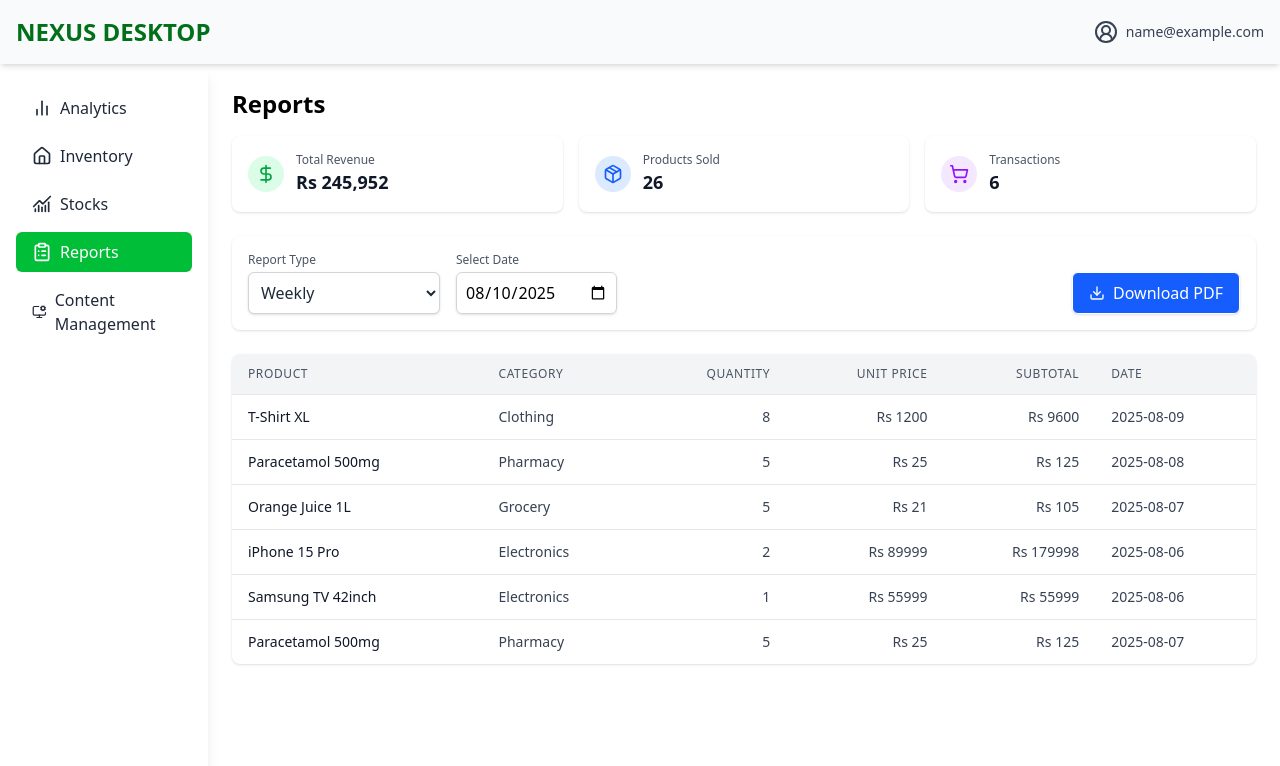
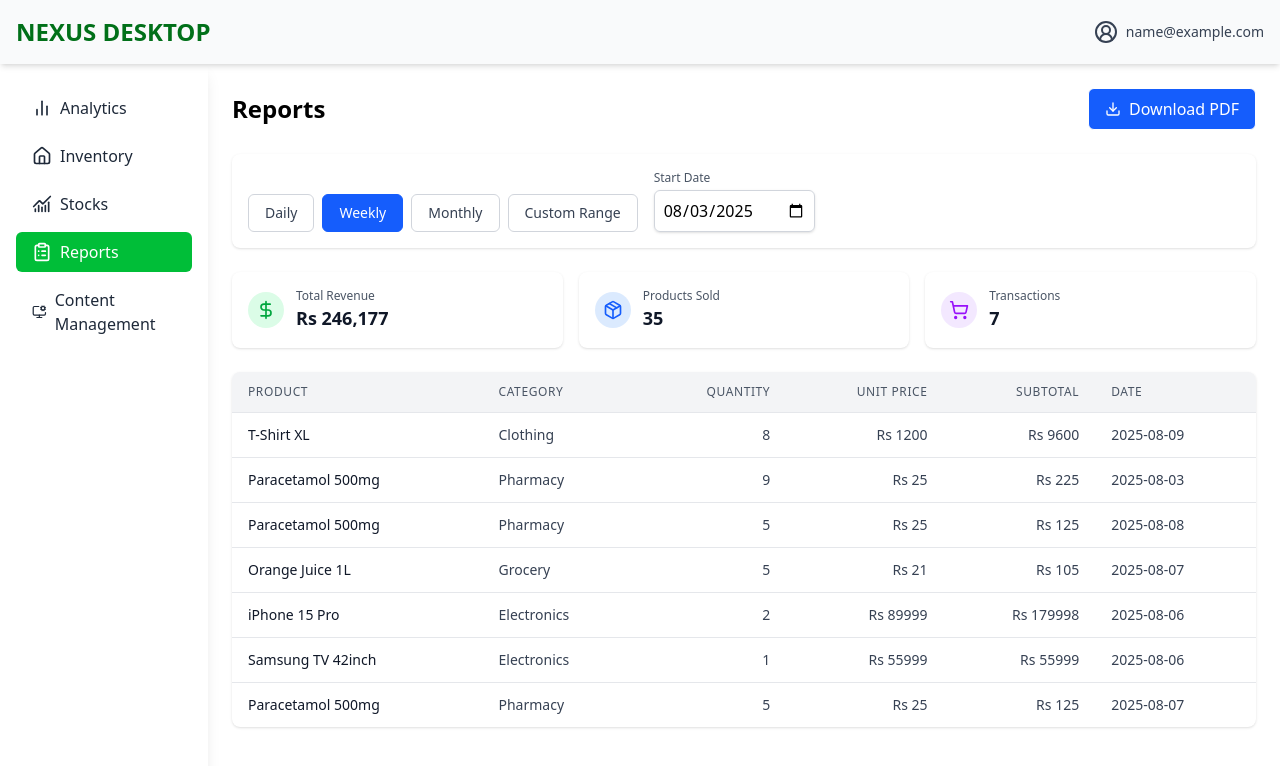
Before and after one commit to Muhammad-Junaid23/User-Admin-Cursor-AI, a Next.js app: page /admin/reports in a window 1280 px wide. Shown: the top 766 px of the page. Built offline with nearby package versions, Linux system fonts and the light colour scheme; sample sign-in values are in the browser's storage.

Commit message:
fix reports filter buttons

```diff
--- a/src/app/admin/reports/page.tsx
+++ b/src/app/admin/reports/page.tsx
@@ -1,9 +1,9 @@
 'use client';
 
-import { useState, useMemo } from 'react';
+import { useState, useMemo, useEffect } from 'react';
 import jsPDF from 'jspdf';
 import autoTable from 'jspdf-autotable';
-import { format, subDays, isWithinInterval } from 'date-fns';
+import { format, addDays, subDays, isWithinInterval } from 'date-fns';
 import { Download, DollarSign, Package, ShoppingCart } from 'lucide-react';
 
 // Dummy products
@@ -19,14 +19,13 @@ const PRODUCTS = [
 ];
 
 // Generate dummy sales
-const generateSales = (count = 100) => {
+const generateSales = (count = 120) => {
   const sales = [];
   for (let i = 0; i < count; i++) {
     const product = PRODUCTS[Math.floor(Math.random() * PRODUCTS.length)];
     const quantity = Math.floor(Math.random() * 10) + 1;
     const daysAgo = Math.floor(Math.random() * 60);
     const date = subDays(new Date(), daysAgo);
-
     sales.push({
       id: i + 1,
       productName: product.name,
@@ -40,29 +39,39 @@ const generateSales = (count = 100) => {
   return sales;
 };
 
-const SALES_DATA = generateSales(120);
+const SALES_DATA = generateSales();
 
 export default function ReportsPage() {
   const [filter, setFilter] = useState('weekly');
-  const [selectedDate, setSelectedDate] = useState(format(new Date(), 'yyyy-MM-dd'));
+  const [selectedDate, setSelectedDate] = useState(format(subDays(new Date(), 7), 'yyyy-MM-dd'));
   const [customStart, setCustomStart] = useState('');
   const [customEnd, setCustomEnd] = useState('');
 
-  // Filter sales
+  // Adjust selectedDate automatically when filter changes
+  useEffect(() => {
+    if (filter === 'daily') {
+      setSelectedDate(format(new Date(), 'yyyy-MM-dd'));
+    } else if (filter === 'weekly') {
+      setSelectedDate(format(subDays(new Date(), 7), 'yyyy-MM-dd'));
+    } else if (filter === 'monthly') {
+      setSelectedDate(format(subDays(new Date(), 30), 'yyyy-MM-dd'));
+    }
+  }, [filter]);
+
+  // Filter logic
   const filteredData = useMemo(() => {
-    const today = new Date(selectedDate);
     let startDate: Date;
     let endDate: Date;
 
     if (filter === 'daily') {
-      startDate = subDays(today, 1);
-      endDate = today;
+      startDate = new Date(selectedDate);
+      endDate = addDays(startDate, 1);
     } else if (filter === 'weekly') {
-      startDate = subDays(today, 6);
-      endDate = today;
+      startDate = new Date(selectedDate);
+      endDate = addDays(startDate, 7);
     } else if (filter === 'monthly') {
-      startDate = subDays(today, 29);
-      endDate = today;
+      startDate = new Date(selectedDate);
+      endDate = addDays(startDate, 30);
     } else if (filter === 'custom' && customStart && customEnd) {
       startDate = new Date(customStart);
       endDate = new Date(customEnd);
@@ -78,14 +87,19 @@ export default function ReportsPage() {
   const totalProducts = filteredData.reduce((acc, item) => acc + item.quantity, 0);
   const totalTransactions = filteredData.length;
 
-  // PDF export
+  // PDF Export
   const downloadPDF = () => {
     const doc = new jsPDF();
     doc.setFontSize(16);
     doc.text('POS Sales Report', 14, 15);
     doc.setFontSize(12);
     doc.text(`Filter: ${filter.toUpperCase()}`, 14, 25);
-    doc.text(`Date: ${selectedDate}`, 14, 32);
+
+    if (filter === 'custom' && customStart && customEnd) {
+      doc.text(`Date Range: ${customStart} → ${customEnd}`, 14, 32);
+    } else {
+      doc.text(`Date: ${selectedDate}`, 14, 32);
+    }
 
     doc.text(`Total Revenue: Rs ${totalRevenue.toLocaleString()}`, 14, 42);
     doc.text(`Total Products Sold: ${totalProducts}`, 14, 49);
@@ -111,7 +125,69 @@ export default function ReportsPage() {
 
   return (
     <div className='p-6 space-y-6'>
-      <h1 className='text-2xl font-bold mb-4'>Reports</h1>
+      <div className='flex items-center justify-between'>
+        <h1 className='text-2xl font-bold'>Reports</h1>
+        <button
+          onClick={downloadPDF}
+          className='cursor-pointer ml-auto inline-flex items-center gap-2 px-4 py-2 rounded-md border bg-blue-600 text-white hover:bg-blue-700'
+        >
+          <Download className='w-4 h-4' /> Download PDF
+        </button>
+      </div>
+
+      {/* Filters */}
+      <div className='flex flex-wrap items-end gap-4 p-4 bg-white rounded-lg shadow'>
+        {/* Filter buttons */}
+        <div className='flex gap-2'>
+          {['daily', 'weekly', 'monthly', 'custom'].map((type) => (
+            <button
+              key={type}
+              onClick={() => setFilter(type)}
+              className={`px-4 py-2 rounded-md border text-sm font-medium transition-all ${
+                filter === type ? 'bg-blue-600 text-white border-blue-600' : 'bg-white text-gray-700 border-gray-300 hover:bg-blue-50'
+              }`}
+            >
+              {type === 'daily' ? 'Daily' : type === 'weekly' ? 'Weekly' : type === 'monthly' ? 'Monthly' : 'Custom Range'}
+            </button>
+          ))}
+        </div>
+
+        {/* Date selectors */}
+        {filter !== 'custom' && (
+          <div>
+            <label className='block text-xs font-medium text-gray-600 mb-1'>{filter === 'daily' ? 'Select Date' : 'Start Date'}</label>
+            <input
+              type='date'
+              value={selectedDate}
+              onChange={(e) => setSelectedDate(e.target.value)}
+              className='px-2 py-2 border border-gray-300 rounded-md shadow-sm focus:ring-2 focus:ring-blue-500'
+            />
+          </div>
+        )}
+
+        {filter === 'custom' && (
+          <div className='flex gap-2'>
+            <div>
+              <label className='block text-xs font-medium text-gray-600 mb-1'>Start</label>
+              <input
+                type='date'
+                value={customStart}
+                onChange={(e) => setCustomStart(e.target.value)}
+                className='px-2 py-2 border border-gray-300 rounded-md shadow-sm focus:ring-2 focus:ring-blue-500'
+              />
+            </div>
+            <div>
+              <label className='block text-xs font-medium text-gray-600 mb-1'>End</label>
+              <input
+                type='date'
+                value={customEnd}
+                onChange={(e) => setCustomEnd(e.target.value)}
+                className='px-2 py-2 border border-gray-300 rounded-md shadow-sm focus:ring-2 focus:ring-blue-500'
+              />
+            </div>
+          </div>
+        )}
+      </div>
 
       {/* Summary cards */}
       <div className='grid grid-cols-1 sm:grid-cols-3 gap-4'>
@@ -144,65 +220,6 @@ export default function ReportsPage() {
             <p className='text-lg font-bold text-gray-900'>{totalTransactions}</p>
           </div>
         </div>
-      </div>
-
-      {/* Filters */}
-      <div className='flex flex-wrap items-end gap-4 p-4 bg-white rounded-lg shadow'>
-        <div>
-          <label className='block text-xs font-medium text-gray-600 mb-1'>Report Type</label>
-          <select
-            value={filter}
-            onChange={(e) => setFilter(e.target.value)}
-            className='w-48 px-2 py-2 border border-gray-300 rounded-md bg-white text-gray-800 shadow-sm focus:ring-2 focus:ring-blue-500'
-          >
-            <option value='daily'>Daily</option>
-            <option value='weekly'>Weekly</option>
-            <option value='monthly'>Monthly</option>
-            <option value='custom'>Custom Range</option>
-          </select>
-        </div>
-
-        {filter !== 'custom' && (
-          <div>
-            <label className='block text-xs font-medium text-gray-600 mb-1'>Select Date</label>
-            <input
-              type='date'
-              value={selectedDate}
-              onChange={(e) => setSelectedDate(e.target.value)}
-              className='px-2 py-2 border border-gray-300 rounded-md shadow-sm focus:ring-2 focus:ring-blue-500'
-            />
-          </div>
-        )}
-
-        {filter === 'custom' && (
-          <div className='flex gap-2'>
-            <div>
-              <label className='block text-xs font-medium text-gray-600 mb-1'>Start</label>
-              <input
-                type='date'
-                value={customStart}
-                onChange={(e) => setCustomStart(e.target.value)}
-                className='px-2 py-2 border border-gray-300 rounded-md shadow-sm focus:ring-2 focus:ring-blue-500'
-              />
-            </div>
-            <div>
-              <label className='block text-xs font-medium text-gray-600 mb-1'>End</label>
-              <input
-                type='date'
-                value={customEnd}
-                onChange={(e) => setCustomEnd(e.target.value)}
-                className='px-2 py-2 border border-gray-300 rounded-md shadow-sm focus:ring-2 focus:ring-blue-500'
-              />
-            </div>
-          </div>
-        )}
-
-        <button
-          onClick={downloadPDF}
-          className='cursor-pointer ml-auto inline-flex items-center gap-2 px-4 py-2 rounded-md border bg-blue-600 text-white shadow hover:bg-blue-700'
-        >
-          <Download className='w-4 h-4' /> Download PDF
-        </button>
       </div>
 
       {/* Table */}
```
